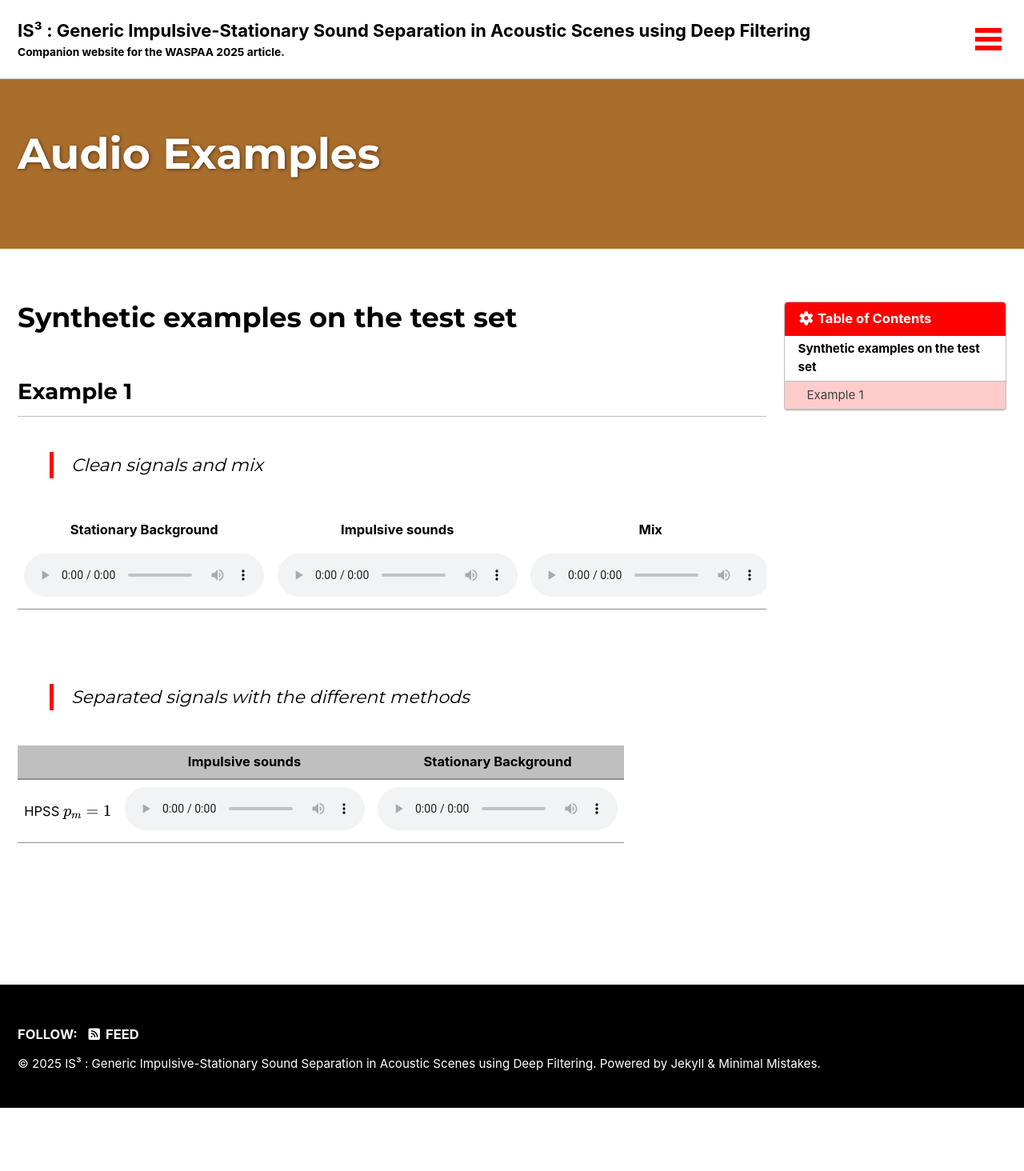
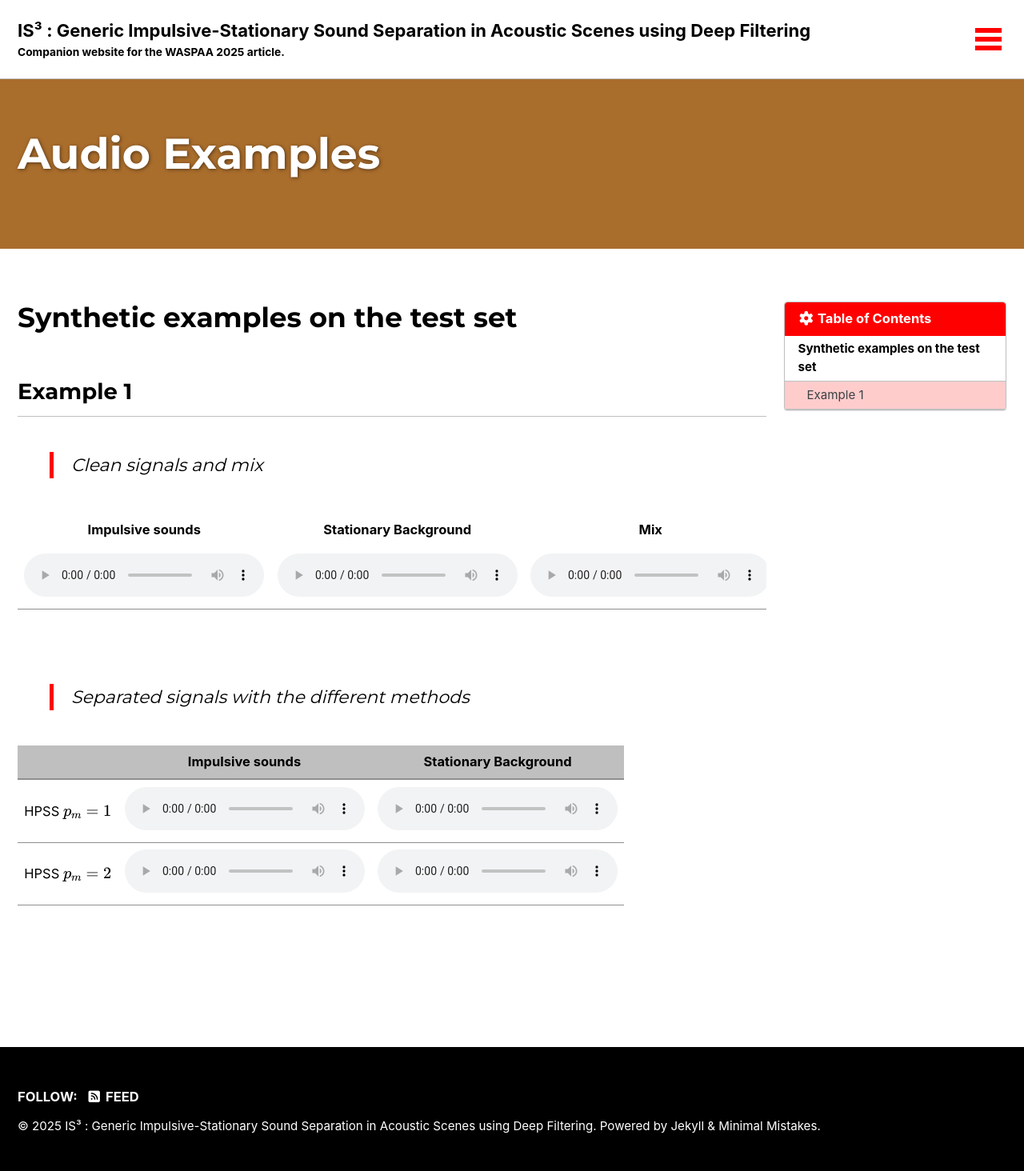
Before and after one commit to ClementineBerger/IS3, a Jekyll site: the page built from docs/_pages/audio.md, in a window 1280 px wide. Shown: the whole page at 80% size. Built offline with Jekyll 4.4.1, drawn with Linux system fonts in a browser that asks for light colours; cached includes are drawn as plain includes; formulas are drawn with MathJax 3; before the commit the page ends 1385 px from its top, so only the background shows below that.

Commit message:
update audio

```diff
--- a/docs/_pages/audio.md
+++ b/docs/_pages/audio.md
@@ -30,8 +30,8 @@ toc_sticky: true
     <table>
         <thread>
             <tr>
+                <th><center>Impulsive sounds</center></th>
                 <th><center>Stationary Background</center></th>
-                <th><center>Impulsive sounds</center></th>
                 <th><center>Mix</center></th>
             </tr>
         </thread>
@@ -39,13 +39,13 @@ toc_sticky: true
             <tr>
                 <td>
                     <audio controls controlslist="nodownload">
-                        <source src="audio/example1/bkg.wav" type="audio/wav"/>
+                        <source src="audio/example1/impulse.wav" type="audio/wav"/>
                         Your browser does not support the audio element.
                     </audio>
                 </td>
                 <td>
                     <audio controls controlslist="nodownload">
-                        <source src="audio/example1/impulse.wav" type="audio/wav"/>
+                        <source src="audio/example1/bkg.wav" type="audio/wav"/>
                         Your browser does not support the audio element.
                     </audio>
                 </td>
@@ -93,6 +93,21 @@ toc_sticky: true
                     </audio>
                 </td>
             </tr>
+            <tr>
+                <td>HPSS $p_m = 2$</td>
+                <td>
+                    <audio controls controlslist="nodownload">
+                        <source src="audio/example1/hpss2_impulse.wav" type="audio/wav"/>
+                        Your browser does not support the audio element.
+                    </audio>
+                </td>
+                <td>
+                    <audio controls controlslist="nodownload">
+                        <source src="audio/example1/hpss2_bkg.wav" type="audio/wav"/>
+                        Your browser does not support the audio element.
+                    </audio>
+                </td>
+            </tr>
         </tbody>
     </table>
 </body>
```
Also changed, not shown: 2 other files.
